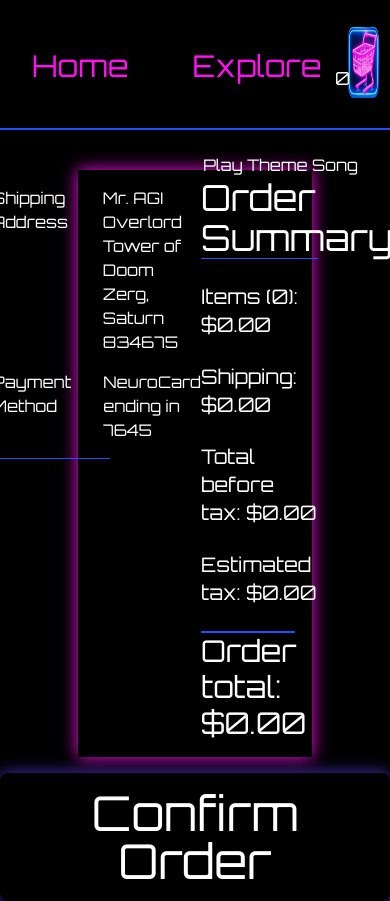
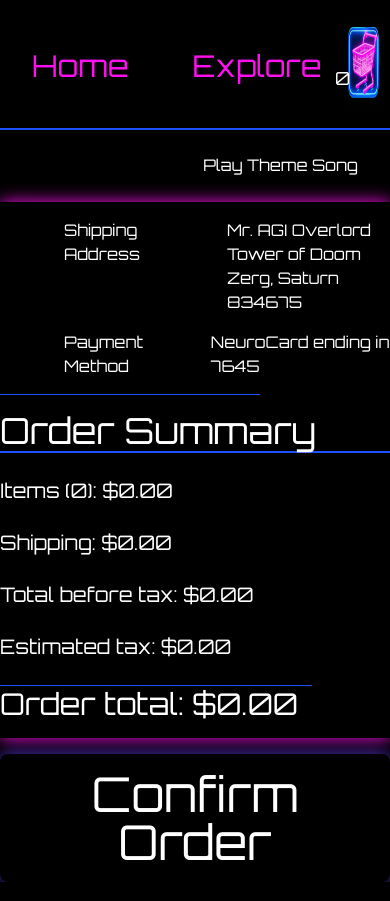
Before and after one commit to OblivionNoirV2/NeonNights, a React (Create React App) app: page /Checkout in a window 390 px wide. Built offline with nearby package versions, Linux system fonts and the light colour scheme.

Commit message:
cart responsiveness

```diff
--- a/src/Cart.tsx
+++ b/src/Cart.tsx
@@ -47,7 +47,7 @@ const CartElement = () => {
                                             className="w-full">
                                         </img>
                                     </div>
-                                    <div className="flex flex-col justify-around
+                                    <section className="flex flex-col justify-around
                                      col-content ml-4 w-1/5 lg:w-1/3">
                                         {product_name_lookup[item]} x{cart.filter((i) => i === item).length}
                                         <div className="text-2xl">
@@ -70,7 +70,7 @@ h-fit px-2 rounded-lg"
                                             </div>
                                         </div>
 
-                                    </div>
+                                    </section>
                                 </li>
                             ))}
                         </ul>
--- a/src/Checkout.tsx
+++ b/src/Checkout.tsx
@@ -3,6 +3,8 @@ import { useContext } from "react";
 import { SubTotalContext, CartContext } from "./Context";
 import { images_sources, image_source_lookup, product_name_lookup, getPrice } from "./ProductInfo";
 import CartElement from "./Cart";
+
+
 //goes on the right
 export function formatCurrency(num: number) {
     return "$" + num.toLocaleString('en-US', {
@@ -77,10 +79,10 @@ const Checkout = () => {
     const { cart } = useContext(CartContext);
     const unique_items = Array.from(new Set(cart));
     return (
-        <div>
-            <main className="w-3/5 checkout-page justify-center
-        flex flex-row mx-auto text-white ">
-                <section className="flex flex-col">
+        <div className="mt-8">
+            <main className="sm:w-full lg:w-3/5 checkout-page sm:justify-start lg:justify-center
+        flex flex-col sm:flex-row mx-auto text-white ">
+                <section className="flex flex-col w-full lg:w-1/2">
                     <ShippingAndPayment />
                     <hr className="mt-4 w-2/3"></hr>
                     <section className="flex flex-col">
@@ -105,7 +107,7 @@ const Checkout = () => {
                         ))}
                     </section>
                 </section>
-                <section className="mr-36  mt-2 w-1/2">
+                <section className="w-full lg:w-1/2 mt-4 lg:mt-2 lg:mr-36">
                     <ItemsSummary />
                 </section>
             </main>
@@ -117,4 +119,5 @@ const Checkout = () => {
     )
 }
 
+
 export default Checkout;
```
